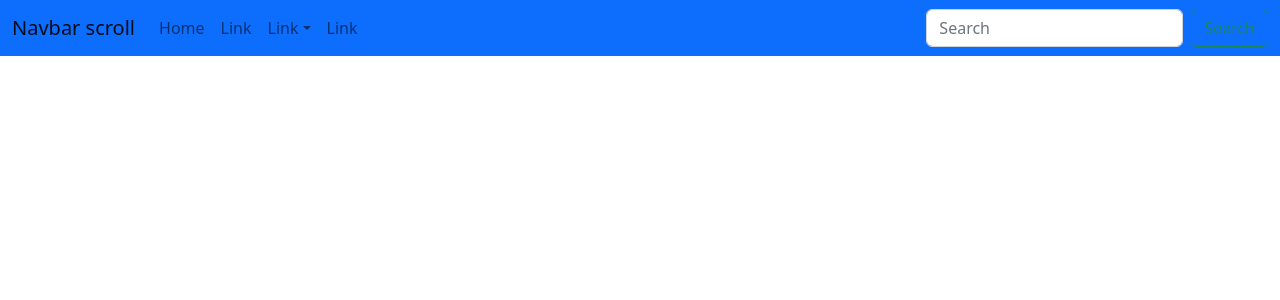
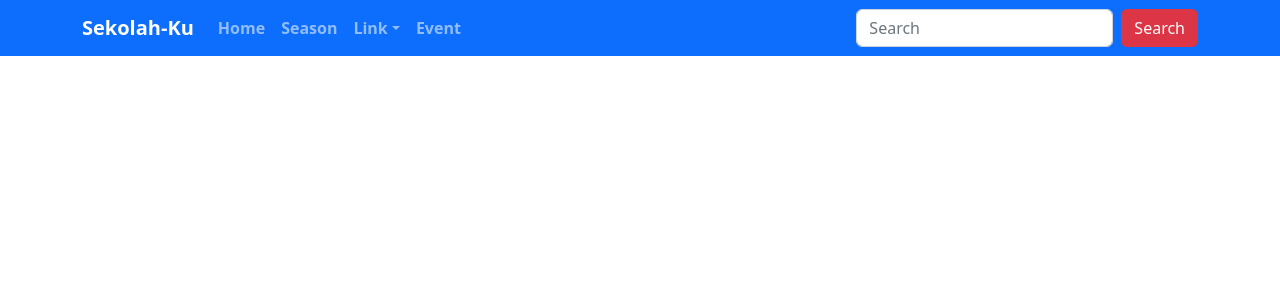
Before and after one commit to Na-Ku/MyFolder, a React (Create React App) app in the folder tes boot/JSX-JS/project-bwm1/: page / in a window 1280 px wide. Shown: the top 300 px of the page. Built offline with nearby package versions, Linux system fonts and the light colour scheme.

Commit message:
bar navigasi selesai

```diff
--- a/tes boot/JSX-JS/project-bwm1/src/components/Nav.js
+++ b/tes boot/JSX-JS/project-bwm1/src/components/Nav.js
@@ -6,33 +6,34 @@ import Navbar from "react-bootstrap/Navbar";
 import NavDropdown from "react-bootstrap/NavDropdown";
 
 const Navb = () => {
-    return(
-        <Navbar bg="primary" text="light" expand="lg">
-      <Container fluid>
-        <Navbar.Brand href="#">Navbar scroll</Navbar.Brand>
+  return (
+    // <Navbar bg="primary" variant="dark" expand="lg"> Jadi, react-bootstrap ini bisa dikombinasikan dengan syntax bootstrap biasa.
+    <Navbar className="navbar bg-primary" variant="dark">
+      <Container>
+        <Navbar.Brand href="#" className="fw-bold">
+          Sekolah-Ku
+        </Navbar.Brand>
         <Navbar.Toggle aria-controls="navbarScroll" />
         <Navbar.Collapse id="navbarScroll">
-          <Nav className="me-auto my-2 my-lg-0" style={{ maxHeight: "100px" }} navbarScroll>
+          <Nav className="me-auto my-2 my-lg-0 fw-semibold" style={{ maxHeight: "100px" }} navbarScroll>
             <Nav.Link href="#action1">Home</Nav.Link>
-            <Nav.Link href="#action2">Link</Nav.Link>
+            <Nav.Link href="#action2">Season</Nav.Link>
             <NavDropdown title="Link" id="navbarScrollingDropdown">
-              <NavDropdown.Item href="#action3">Action</NavDropdown.Item>
-              <NavDropdown.Item href="#action4">Another action</NavDropdown.Item>
+              <NavDropdown.Item href="#action3">Link Nonton</NavDropdown.Item>
+              <NavDropdown.Item href="#action4">My Anime List</NavDropdown.Item>
               <NavDropdown.Divider />
               <NavDropdown.Item href="#action5">Something else here</NavDropdown.Item>
             </NavDropdown>
-            <Nav.Link href="#">Link</Nav.Link>
+            <Nav.Link href="#">Event</Nav.Link>
           </Nav>
           <Form className="d-flex">
             <Form.Control type="search" placeholder="Search" className="me-2" aria-label="Search" />
-            <Button variant="outline-success" text="light">
-              Search
-            </Button>
+            <Button variant="danger">Search</Button>
           </Form>
         </Navbar.Collapse>
       </Container>
     </Navbar>
-    )
-}
+  );
+};
 
 export default Navb;
```
